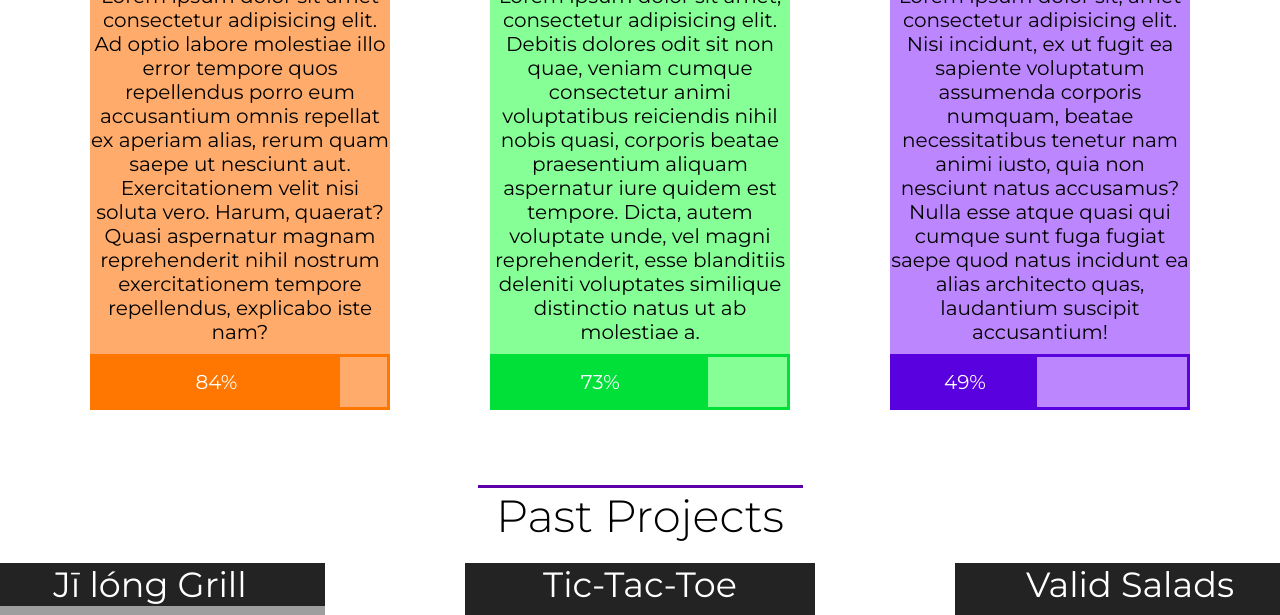
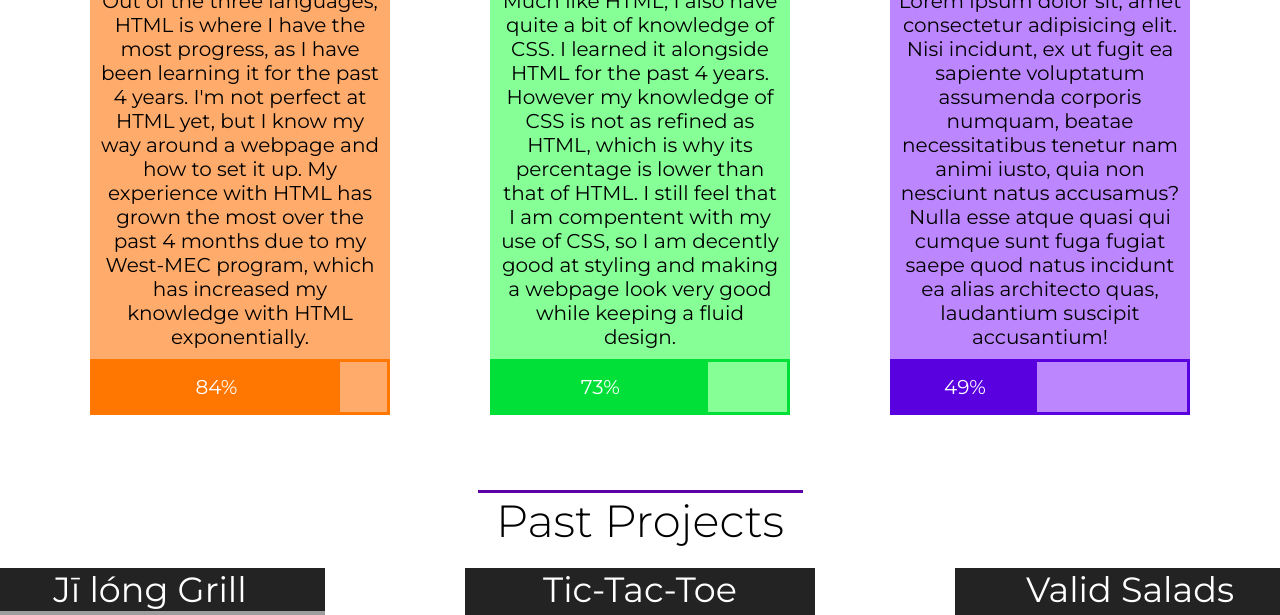
Before and after one commit to EthanTransier/portfolio, a plain HTML site: page about/about.html in a window 1280 px wide. Shown: the part 705-1320 px from the top of the page. Drawn offline with Linux system fonts and the light colour scheme; grey boxes are pictures that could not be loaded.

Commit message:
Changed about me page

```diff
--- a/about/about.css
+++ b/about/about.css
@@ -164,10 +164,18 @@
     width: 300px;
     font-family: montserrat-regular;
     font-size: 20px;
+    display: flex;
+    flex-direction: column;
+    justify-content: space-between;
 }
 .codingTitle{
     width: 100%;
     color: white;
+}
+.codingText{
+    padding-left: 8px;
+    padding-right: 8px;
+    padding-top: 5px;
 }
 .htmlTitle{
     background-color: rgba(255, 111, 0, 0.754);
--- a/about/about.html
+++ b/about/about.html
@@ -36,21 +36,21 @@
             <div class="codingBoxesContainer">
                 <div class="htmlInfoBox codingBox">
                     <h2 class="htmlTitle codingTitle">HTML</h2>
-                    Lorem ipsum dolor sit amet consectetur adipisicing elit. Ad optio labore molestiae illo error tempore quos repellendus porro eum accusantium omnis repellat ex aperiam alias, rerum quam saepe ut nesciunt aut. Exercitationem velit nisi soluta vero. Harum, quaerat? Quasi aspernatur magnam reprehenderit nihil nostrum exercitationem tempore repellendus, explicabo iste nam?
+                    <p class="codingText">Out of the three languages, HTML is where I have the most progress, as I have been learning it for the past 4 years. I'm not perfect at HTML yet, but I know my way around a webpage and how to set it up. My experience with HTML has grown the most over the past 4 months due to my West-MEC program, which has increased my knowledge with HTML exponentially.</p>
                     <div class="htmlPercentageBox">
                         <div class="htmlPercentage">84%</div>
                     </div>
                 </div>
                 <div class="cssInfoBox codingBox">
                     <h2 class="cssTitle codingTitle">CSS</h2>
-                    Lorem ipsum dolor sit amet, consectetur adipisicing elit. Debitis dolores odit sit non quae, veniam cumque consectetur animi voluptatibus reiciendis nihil nobis quasi, corporis beatae praesentium aliquam aspernatur iure quidem est tempore. Dicta, autem voluptate unde, vel magni reprehenderit, esse blanditiis deleniti voluptates similique distinctio natus ut ab molestiae a.
+                    <p class="codingText">Much like HTML, I also have quite a bit of knowledge of CSS. I learned it alongside HTML for the past 4 years. However my knowledge of CSS is not as refined as HTML, which is why its percentage is lower than that of HTML. I still feel that I am compentent with my use of CSS, so I am decently good at styling and making a webpage look very good while keeping a fluid design.</p>
                     <div class="cssPercentageBox">
                         <div class="cssPercentage">73%</div>
                     </div>
                 </div>
                 <div class="javascriptInfoBox codingBox">
                     <h2 class="javascriptTitle codingTitle">Javascript</h2>
-                    Lorem ipsum dolor sit, amet consectetur adipisicing elit. Nisi incidunt, ex ut fugit ea sapiente voluptatum assumenda corporis numquam, beatae necessitatibus tenetur nam animi iusto, quia non nesciunt natus accusamus? Nulla esse atque quasi qui cumque sunt fuga fugiat saepe quod natus incidunt ea alias architecto quas, laudantium suscipit accusantium!
+                    <p class="codingText">Lorem ipsum dolor sit, amet consectetur adipisicing elit. Nisi incidunt, ex ut fugit ea sapiente voluptatum assumenda corporis numquam, beatae necessitatibus tenetur nam animi iusto, quia non nesciunt natus accusamus? Nulla esse atque quasi qui cumque sunt fuga fugiat saepe quod natus incidunt ea alias architecto quas, laudantium suscipit accusantium!</p>
                     <div class="javascriptPercentageBox">
                         <div class="javascriptPercentage">49%</div>
                     </div>
```
